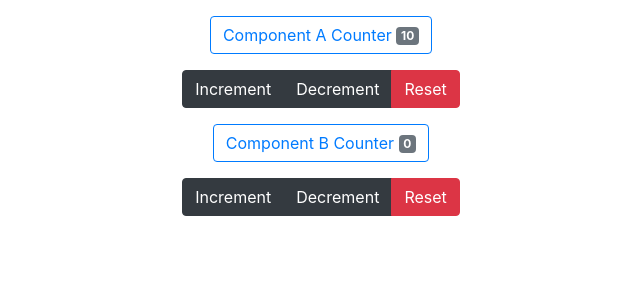
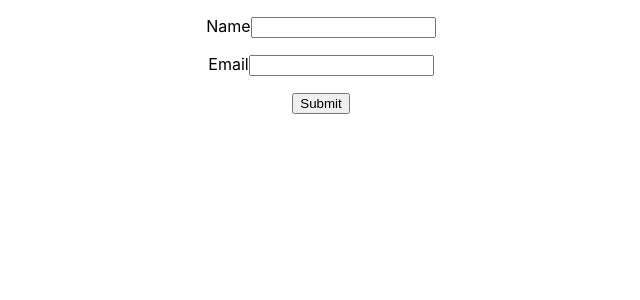
Before and after one commit to ridhoajibx/learn-react-redux, a React (Create React App) app in the folder react-hooks/: page / in a window 1280 px wide. Shown: the top 300 px of the page, without its empty margins (319-959 px from the left). Built offline with nearby package versions, Linux system fonts and the light colour scheme.

Commit message:
[ridho]- customHooks form input example

```diff
--- a/react-hooks/src/App.js
+++ b/react-hooks/src/App.js
@@ -1,15 +1,12 @@
 import React from 'react';
 import './App.css';
-import ComponentA from './example/customhookExample/components/ComponentA';
-import ComponentB from './example/customhookExample/components/ComponentB';
+import Form from './example/customhookExample/components/Form';
 
 function App() {
     return (
         <div className="App">
             <p></p>
-            <ComponentA />
-            <p></p>
-            <ComponentB />
+            <Form />
         </div>
     );
 }
--- /dev/null
+++ b/react-hooks/src/example/customhookExample/components/Form.js
@@ -0,0 +1,40 @@
+import React from 'react';
+import useInput from '../customHook/useinput';
+
+const Form = () => {
+    const [name, bindName, clearName] = useInput('')
+    const [email, bindEmail, clearEmail] = useInput('')
+
+    const submitHandler = (e) => {
+        e.preventDefault(e)
+        alert(
+            `this is name ${name} and this is email ${email}`
+        )
+        clearName('')
+        clearEmail('')
+    }
+
+    return (
+        <div>
+            <form onSubmit={submitHandler}>
+                <p>
+                    <label htmlFor="name">Name</label>
+                    <input
+                        {...bindName}
+                        type="text"
+                    />
+                </p>
+                <p>
+                    <label htmlFor="email">Email</label>
+                    <input
+                        {...bindEmail}
+                        type="text"
+                    />
+                </p>
+                <button>Submit</button>
+            </form>
+        </div>
+    );
+}
+
+export default Form;
--- /dev/null
+++ b/react-hooks/src/example/customhookExample/customHook/useinput.js
@@ -0,0 +1,17 @@
+import { useState } from 'react';
+
+const useInput = (initialState) => {
+    const [value, setvalue] = useState(initialState)
+    const clearText = () => {
+        setvalue(initialState)
+    }
+    const bindForm = {
+        value,  // value : value
+        onChange: e => {
+            setvalue(e.target.value)
+        }
+    }
+    return [ value, bindForm, clearText ]
+}
+
+export default useInput;
```
